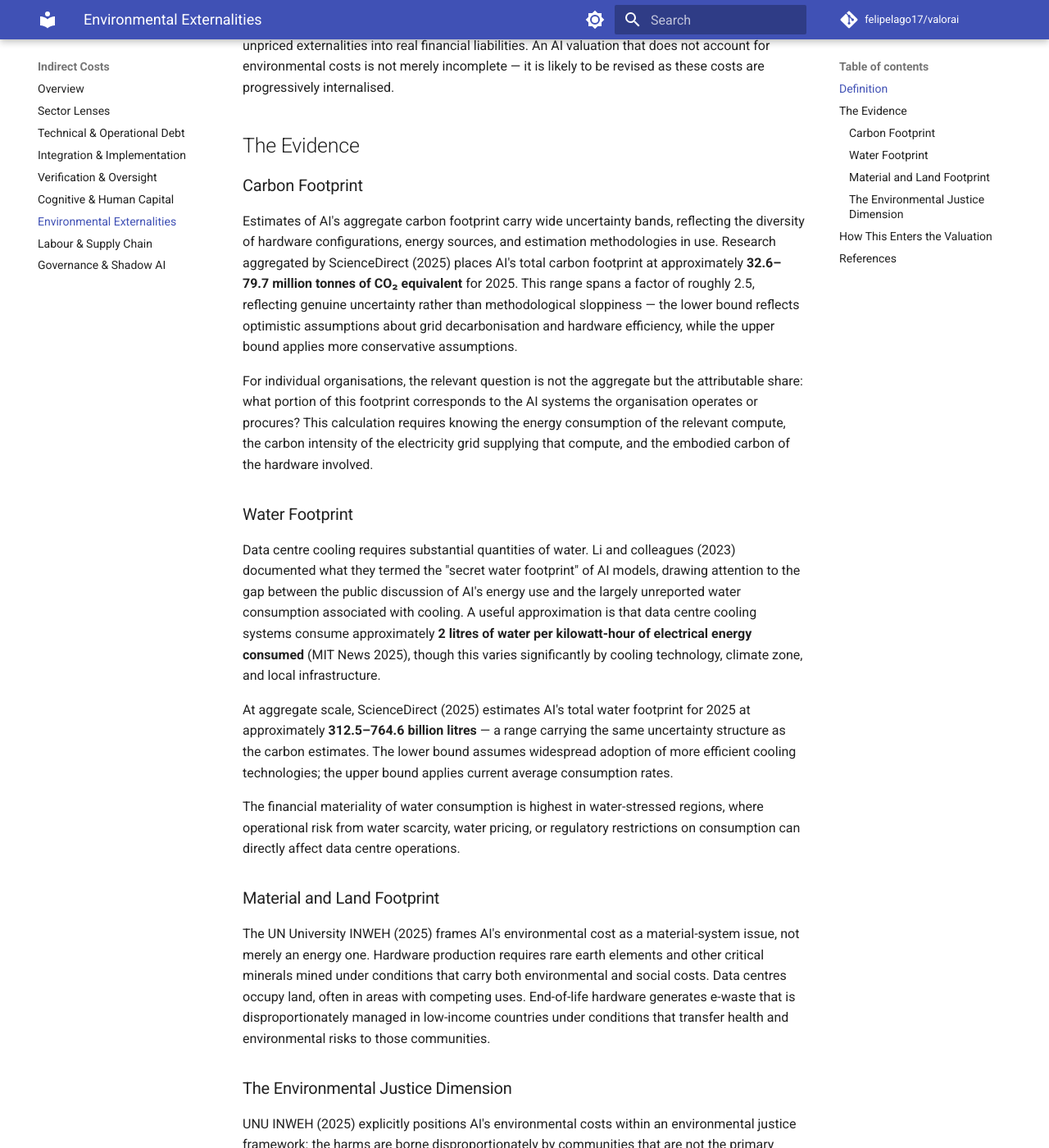
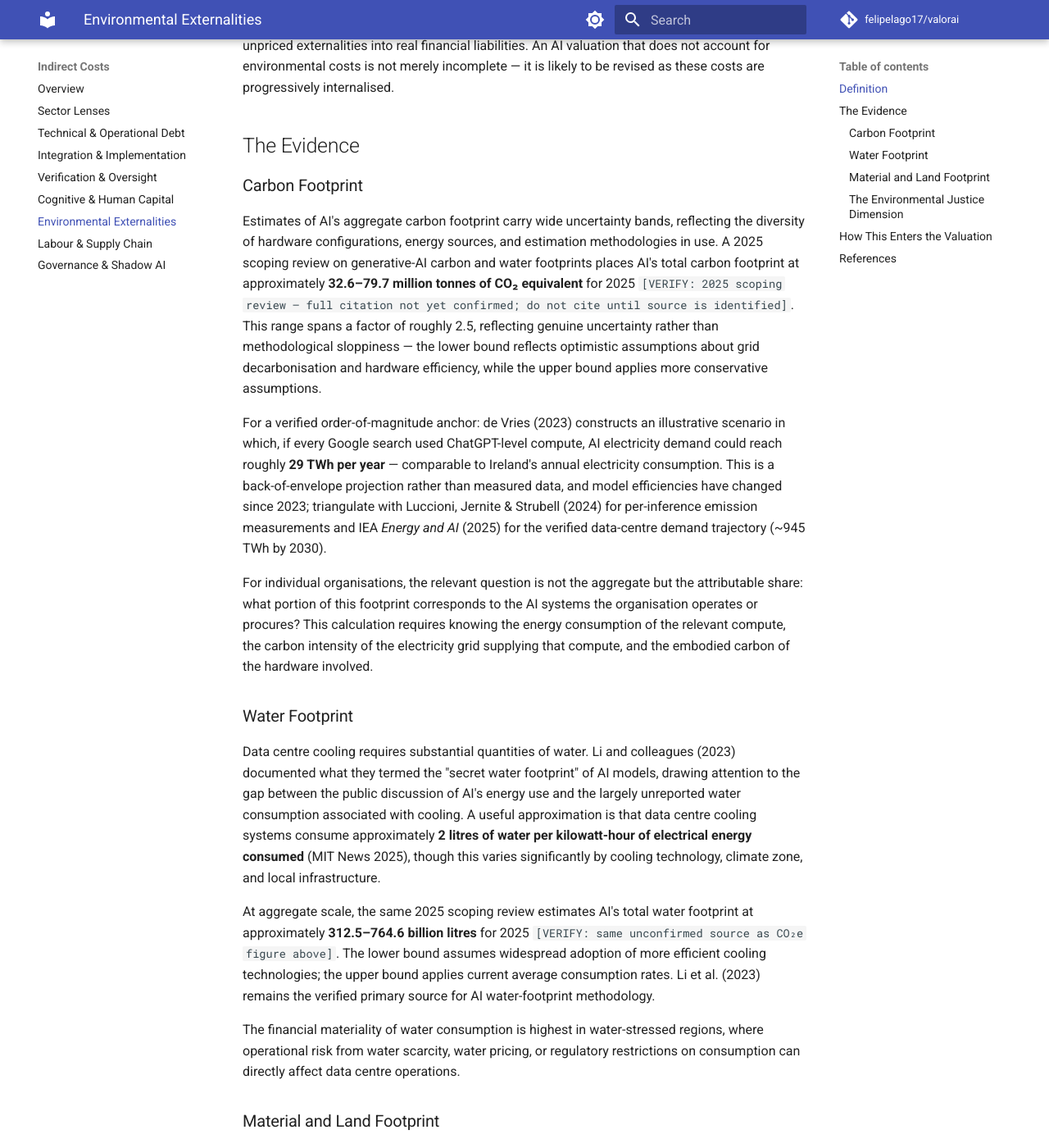
Before and after one commit to felipelago17/valorai, an MkDocs documentation site: the page built from docs/indirect-costs/environmental-externalities.md, in a window 1280 px wide and 1400 px high, scrolled down 431 px. Shown: the whole window at 82% size. Built offline with MkDocs 1.6.1 and Material for MkDocs 9.7.7, drawn with Linux system fonts in a browser that asks for light colours; comment, search, counter and statistics services are not loaded; some of the changed text lies outside the part shown.

Commit message:
lit: add de Vries (2023) Joule; resolve [VERIFY specific article] env placeholders
Creates literature note for de Vries (2023) "The growing energy footprint of artificial
intelligence," Joule 7(10): 2191–2194, DOI:10.1016/j.joule.2023.09.004.
Type: journal-article (commentary/letter — illustrative projections, not measured data).
Key figure: ~29 TWh/yr illustrative electricity demand scenario [VERIFY exact figure].

Files updated:
- literature/_cross-cutting/environmental/devries-2023-growing-energy-footprint-ai.md (new)
- literature/_index/bibliography.md: entry added (D, before Dell'Acqua)
- literature/_index/README.md: row added to source table (18 sources total)
- docs/literature/bibliography.md: entry added
- docs/evidence/bibliography.md: de Vries entry added with commentary caveat + triangulation note
- docs/evidence/base-rates.md:
    · New row: de Vries electricity demand scenario [E] [VERIFY exact figure]
    · CO₂e and water rows: ScienceDirect (2025) → [VERIFY: 2025 scoping review not yet confirmed]
    · Source [E] added; Notes section updated with citation-gap paragraph
- docs/indirect-costs/environmental-externalities.md:
    · Carbon section: ScienceDirect (2025) → relabelled as 2025 scoping review [VERIFY]; de Vries
      illustrative scenario added with triangulation instruction
    · Water section: same re-labelling; Li et al. (2023) reinstated as verified primary source
    · References: de Vries added; ScienceDirect placeholder converted to open citation-gap flag

Co-Authored-By: Claude Sonnet 4.6 <noreply@anthropic.com>
Claude-Session: https://claude.ai/code/session_01M2u5AQ9JZVkWQy43A2AKNH

```diff
--- a/docs/indirect-costs/environmental-externalities.md
+++ b/docs/indirect-costs/environmental-externalities.md
@@ -10,7 +10,9 @@ This is changing. Carbon pricing mechanisms, water-risk frameworks, mandatory cl
 
 ### Carbon Footprint
 
-Estimates of AI's aggregate carbon footprint carry wide uncertainty bands, reflecting the diversity of hardware configurations, energy sources, and estimation methodologies in use. Research aggregated by ScienceDirect (2025) places AI's total carbon footprint at approximately **32.6–79.7 million tonnes of CO₂ equivalent** for 2025. This range spans a factor of roughly 2.5, reflecting genuine uncertainty rather than methodological sloppiness — the lower bound reflects optimistic assumptions about grid decarbonisation and hardware efficiency, while the upper bound applies more conservative assumptions.
+Estimates of AI's aggregate carbon footprint carry wide uncertainty bands, reflecting the diversity of hardware configurations, energy sources, and estimation methodologies in use. A 2025 scoping review on generative-AI carbon and water footprints places AI's total carbon footprint at approximately **32.6–79.7 million tonnes of CO₂ equivalent** for 2025 `[VERIFY: 2025 scoping review — full citation not yet confirmed; do not cite until source is identified]`. This range spans a factor of roughly 2.5, reflecting genuine uncertainty rather than methodological sloppiness — the lower bound reflects optimistic assumptions about grid decarbonisation and hardware efficiency, while the upper bound applies more conservative assumptions.
+
+For a verified order-of-magnitude anchor: de Vries (2023) constructs an illustrative scenario in which, if every Google search used ChatGPT-level compute, AI electricity demand could reach roughly **29 TWh per year** — comparable to Ireland's annual electricity consumption. This is a back-of-envelope projection rather than measured data, and model efficiencies have changed since 2023; triangulate with Luccioni, Jernite & Strubell (2024) for per-inference emission measurements and IEA *Energy and AI* (2025) for the verified data-centre demand trajectory (~945 TWh by 2030).
 
 For individual organisations, the relevant question is not the aggregate but the attributable share: what portion of this footprint corresponds to the AI systems the organisation operates or procures? This calculation requires knowing the energy consumption of the relevant compute, the carbon intensity of the electricity grid supplying that compute, and the embodied carbon of the hardware involved.
 
@@ -18,7 +20,7 @@ For individual organisations, the relevant question is not the aggregate but the
 
 Data centre cooling requires substantial quantities of water. Li and colleagues (2023) documented what they termed the "secret water footprint" of AI models, drawing attention to the gap between the public discussion of AI's energy use and the largely unreported water consumption associated with cooling. A useful approximation is that data centre cooling systems consume approximately **2 litres of water per kilowatt-hour of electrical energy consumed** (MIT News 2025), though this varies significantly by cooling technology, climate zone, and local infrastructure.
 
-At aggregate scale, ScienceDirect (2025) estimates AI's total water footprint for 2025 at approximately **312.5–764.6 billion litres** — a range carrying the same uncertainty structure as the carbon estimates. The lower bound assumes widespread adoption of more efficient cooling technologies; the upper bound applies current average consumption rates.
+At aggregate scale, the same 2025 scoping review estimates AI's total water footprint at approximately **312.5–764.6 billion litres** for 2025 `[VERIFY: same unconfirmed source as CO₂e figure above]`. The lower bound assumes widespread adoption of more efficient cooling technologies; the upper bound applies current average consumption rates. Li et al. (2023) remains the verified primary source for AI water-footprint methodology.
 
 The financial materiality of water consumption is highest in water-stressed regions, where operational risk from water scarcity, water pricing, or regulatory restrictions on consumption can directly affect data centre operations.
 
@@ -47,6 +49,7 @@ Environmental cost estimates carry inherent uncertainty and should be presented
 
 - United Nations University INWEH (2025). *Environmental Cost of Artificial Intelligence: Carbon, Water and Land Footprints of AI Systems.* — Material-system framing; environmental justice; aggregate footprint estimates.
 - Li, P., Yang, J., Islam, M. A. & Ren, S. (2023). *Making AI Less "Thirsty": Uncovering and Addressing the Secret Water Footprint of AI Models.* arXiv:2304.03271.
-- Nature Sustainability (2025). *Environmental impact and net-zero pathways for sustainable AI servers in the USA.* — US-focused water and carbon footprint projections.
+- de Vries, A. (2023). The growing energy footprint of artificial intelligence. *Joule,* 7(10), 2191–2194. https://doi.org/10.1016/j.joule.2023.09.004 — Commentary; illustrative electricity demand scenario (~29 TWh/yr). Not measured data; triangulate with Luccioni et al. (2024) and IEA (2025).
+- Nature Sustainability (2025). *Environmental impact and net-zero pathways for sustainable AI servers in the USA.* — US-focused water and carbon footprint projections. `[VERIFY full author list and article title]`
 - MIT News (2025). *Water consumption of AI and data centres.* — 2 L/kWh cooling approximation. `[VERIFY]`
-- ScienceDirect (2025). Aggregate AI carbon and water footprint estimates, 32.6–79.7 Mt CO₂ and 312.5–764.6 bn L. — `[VERIFY specific article citation]`
+- 2025 scoping review on generative-AI carbon and water footprints. — Source of 32.6–79.7 Mt CO₂e and 312.5–764.6 bn L aggregate estimates. `[VERIFY: full citation not yet confirmed — do not cite until identified]`
```
Also changed, not shown: docs/evidence/base-rates.md (+6 -2 lines), docs/evidence/bibliography.md (+7 -0 lines), docs/literature/bibliography.md (+2 -0 lines), literature/_cross-cutting/environmental/devries-2023-growing-energy-footprint-ai.md (added, +48 -0 lines), literature/_index/README.md (+1 -0 lines), literature/_index/bibliography.md (+2 -0 lines).
